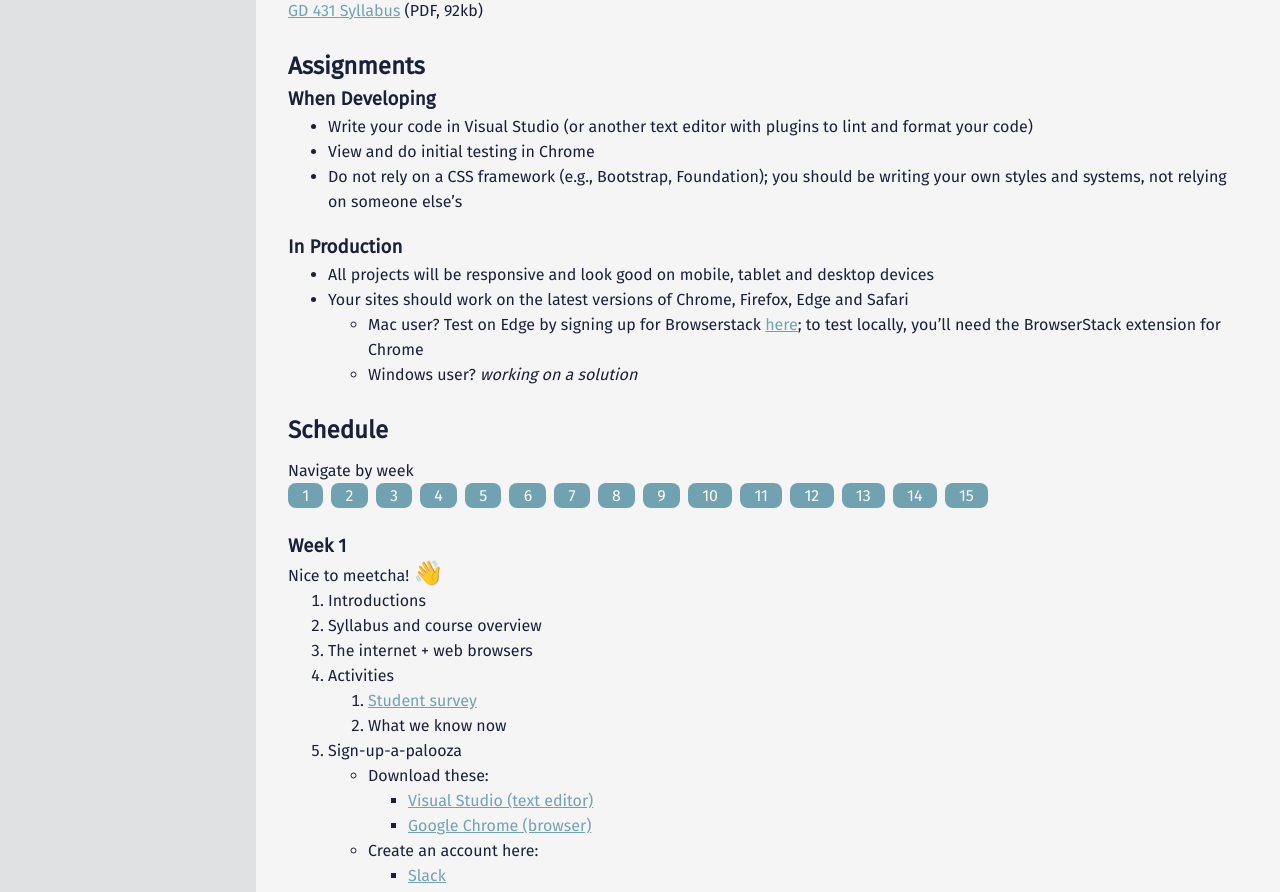
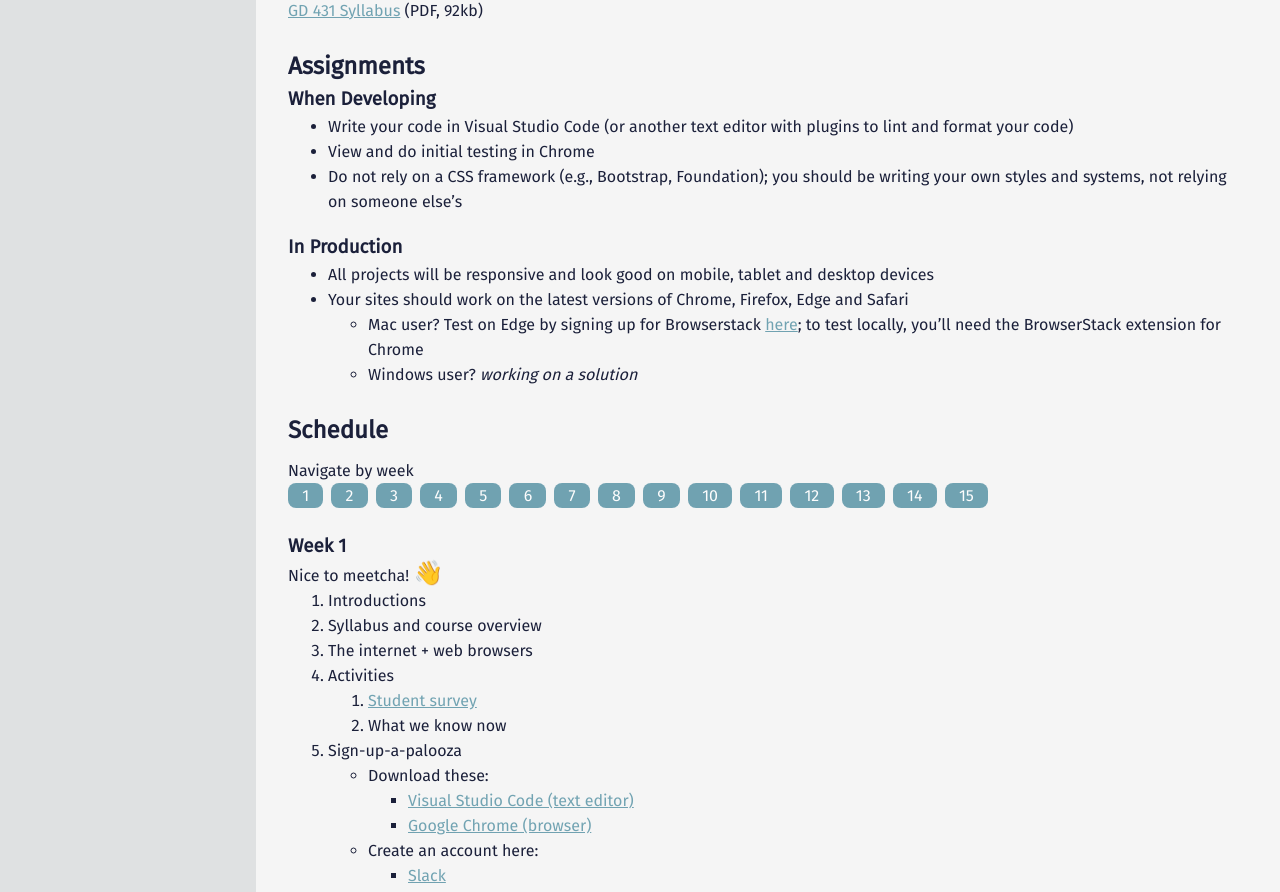
Before and after one commit to mica-web/mica-web.github.io, a Jekyll site: the page built from index.md, in a window 1280 px wide and 1400 px high. Shown: the part 409-1301 px from the top of the window. Built offline with Jekyll 4.4.1, drawn with Linux system fonts in a browser that asks for light colours.

Commit message:
Updated refs to VS to be specific to VS Code

```diff
--- a/_includes/gd-431/w01.md
+++ b/_includes/gd-431/w01.md
@@ -8,7 +8,7 @@ Nice to meetcha! <span class="text-larger">👋</span>
     1.  What we know now
 1.  Sign-up-a-palooza
     - Download these:
-        - [Visual Studio (text editor)](https://visualstudio.microsoft.com/)
+        - [Visual Studio Code (text editor)](https://code.visualstudio.com/)
         - [Google Chrome (browser)](https://www.google.com/chrome/)
     - Create an account here:
         - [Slack](https://mica-web.slack.com/)
--- a/index.md
+++ b/index.md
@@ -28,7 +28,7 @@ Assignments
 -----------
 
 ### When Developing
-- Write your code in Visual Studio (or another text editor with plugins to lint and format your code)
+- Write your code in Visual Studio Code (or another text editor with plugins to lint and format your code)
 - View and do initial testing in Chrome
 - Do not rely on a CSS framework (e.g., Bootstrap, Foundation); you should  be writing your own styles and systems, not relying on someone else's
 
```
